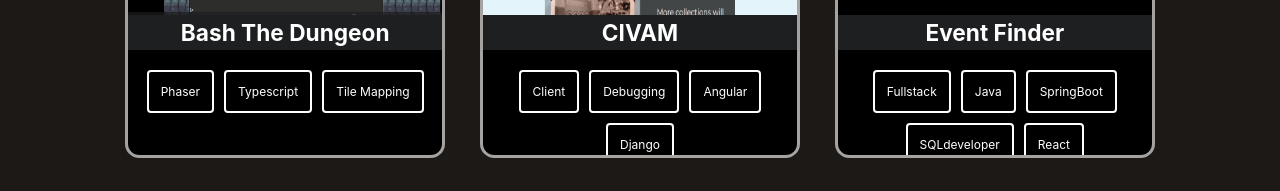
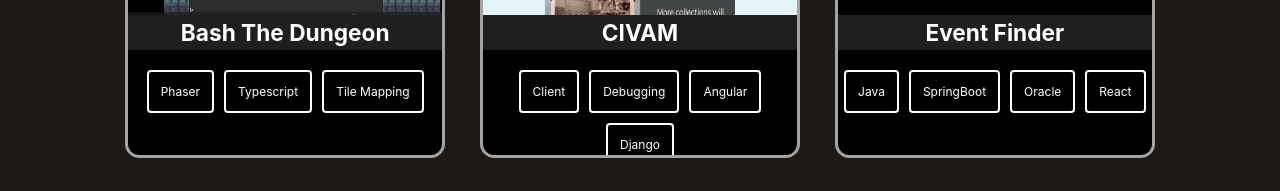
Before and after one commit to ChristianPNG/Portfolio-Website, a React (Create React App) app: page /Dungeon/Dungeon/EventFinder/CIVAM/ in a window 1280 px wide. Shown: the part 1417-1608 px from the top of the page. Built offline with nearby package versions, Linux system fonts and the light colour scheme; grey boxes are pictures that could not be loaded.

Commit message:
small fix attempts to url and text

```diff
--- a/src/Components/Projects.tsx
+++ b/src/Components/Projects.tsx
@@ -132,10 +132,9 @@ export function Project(): JSX.Element {
                         className="tag-list"
                         style={{ fontSize: "9pt", justifyContent: "center" }}
                     >
-                        <div>Fullstack</div>
                         <div>Java</div>
                         <div>SpringBoot</div>
-                        <div>SQLdeveloper</div>
+                        <div>Oracle</div>
                         <div>React</div>
                     </div>
                 </Link>
```
Also changed, not shown: 1 other file (tests, documents, lock files or other folders).
